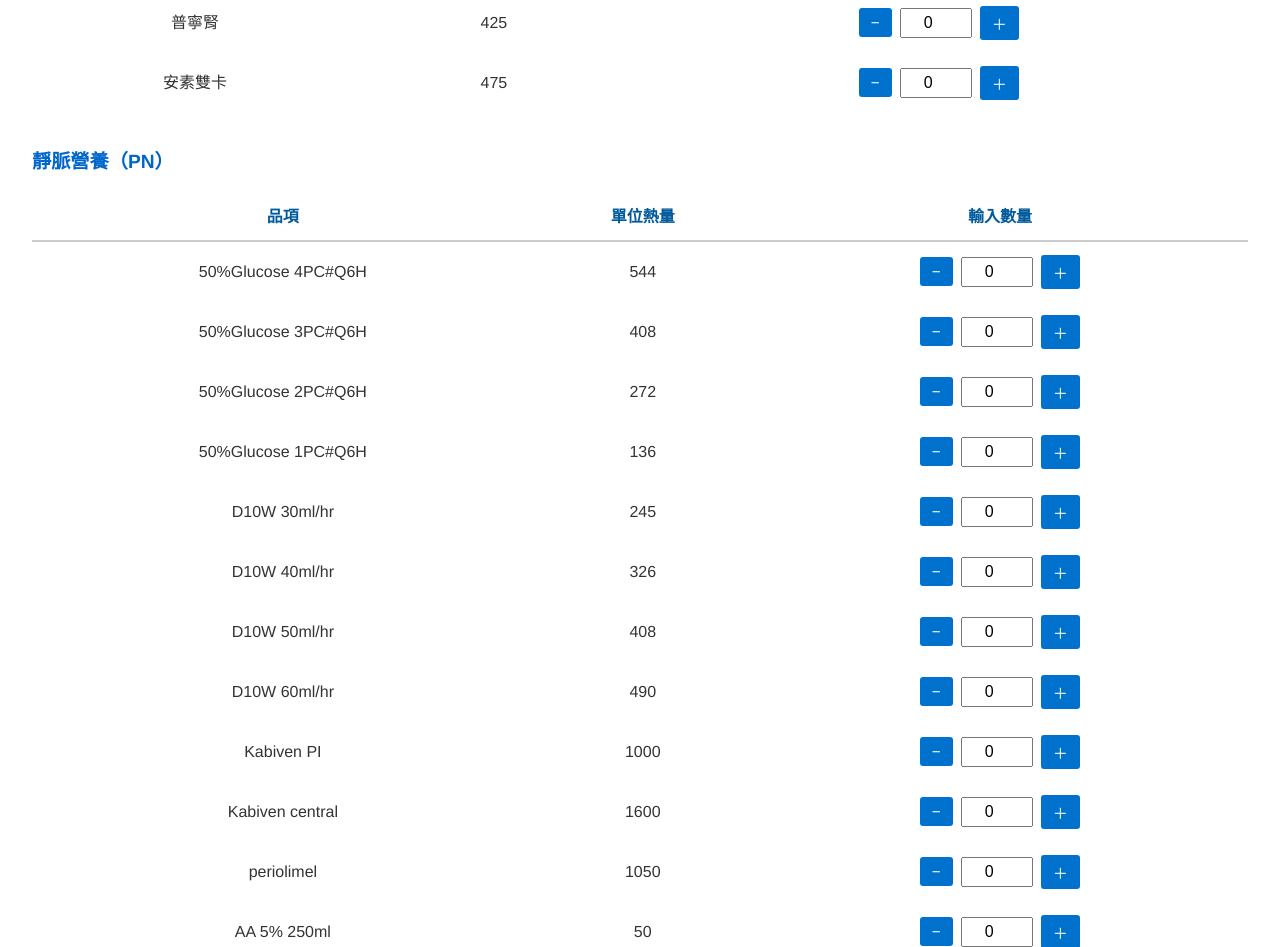
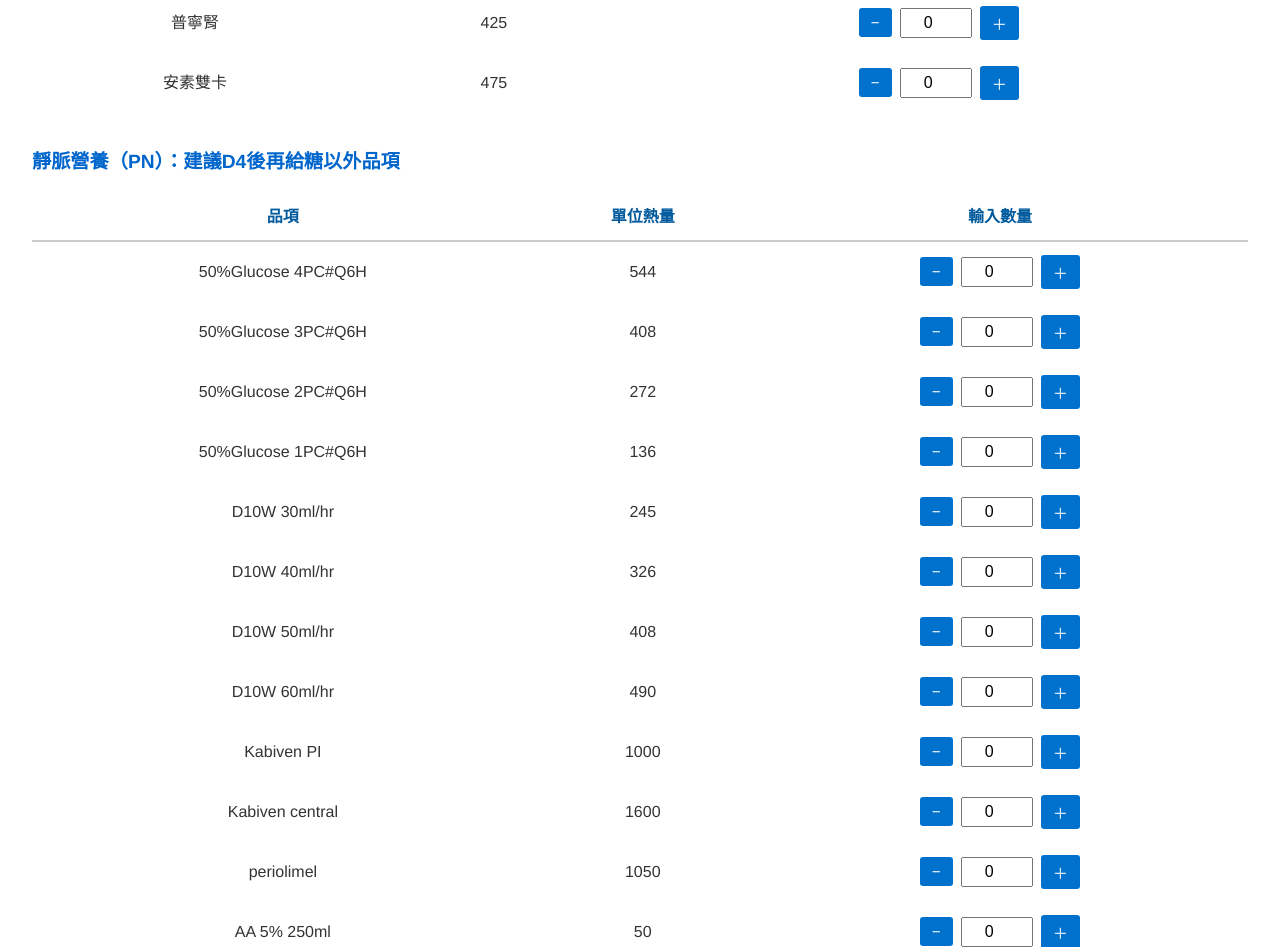
Before and after one commit to Carol86348/rfs-decision-tool, a plain HTML site: page index.html in a window 1280 px wide. Shown: the part 1923-2870 px from the top of the page. Drawn offline with Linux system fonts and the light colour scheme.

Commit message:
Update index.html

```diff
--- a/index.html
+++ b/index.html
@@ -293,7 +293,7 @@ function updateWarningMessage(riskLevel) {
 <td><div class="input-group"><button onclick="adjustInput('EN_13', -0.5)">−</button><input id="EN_13_input" min="0" onchange="calcInputNutrition()" step="0.5" style="width:60px;" type="number" value="0"/><button onclick="adjustInput('EN_13', 0.5)">＋</button></div></td>
 </tr>
 </tbody></table>
-<h3>靜脈營養（PN）</h3>
+<h3>靜脈營養（PN）：建議D4後再給糖以外品項</h3>
 <table><thead><tr><th>品項</th><th>單位熱量</th><th>輸入數量</th></tr></thead><tbody>
 <tr>
 <td>50%Glucose 4PC#Q6H</td>
```
